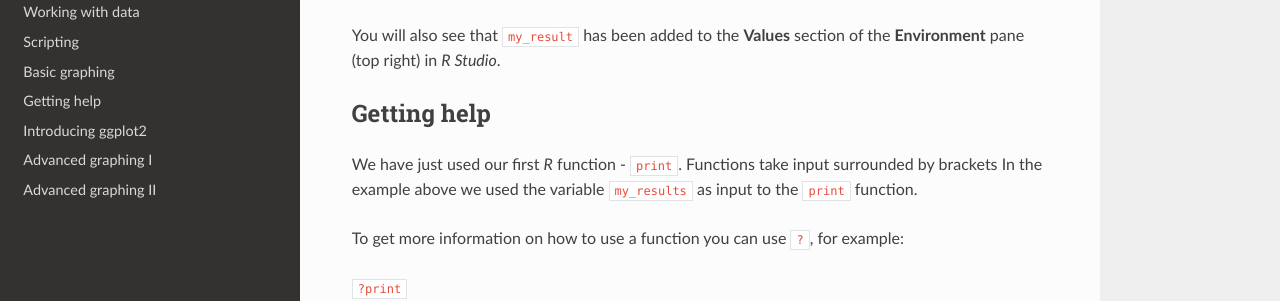
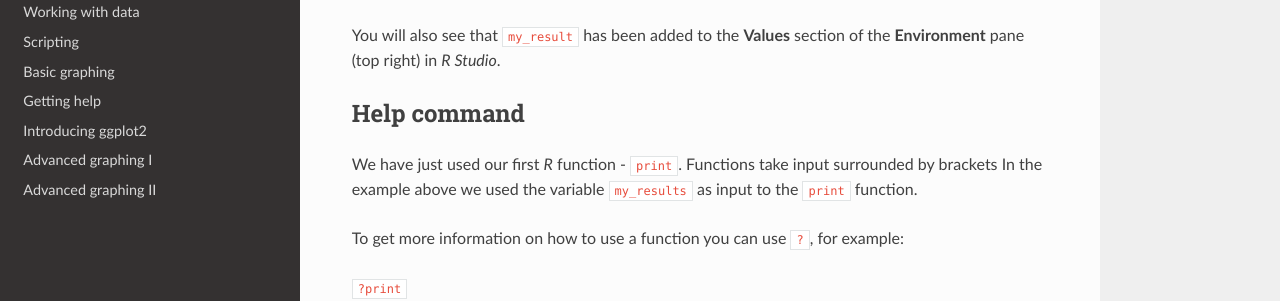
Before and after one commit to dww100/nc3rs-r-tutorial, an MkDocs documentation site: the page built from docs/intro.md, in a window 1280 px wide and 900 px high, scrolled down 1597 px. Shown: the part 287-588 px from the top of the window. Built offline with MkDocs 1.6.1, drawn with Linux system fonts in a browser that asks for light colours; nearby versions of some CDN libraries; old or Windows-style settings are respelled for this version of MkDocs.

```diff
--- a/docs/intro.md
+++ b/docs/intro.md
@@ -59,7 +59,7 @@
 
 You will also see that `my_result` has been added to the **Values** section of the **Environment** pane (top right) in *R Studio*.
 
-## Getting help
+## Help command
 
 We have just used our first *R* function - `print`.
 Functions take input surrounded by brackets
```
